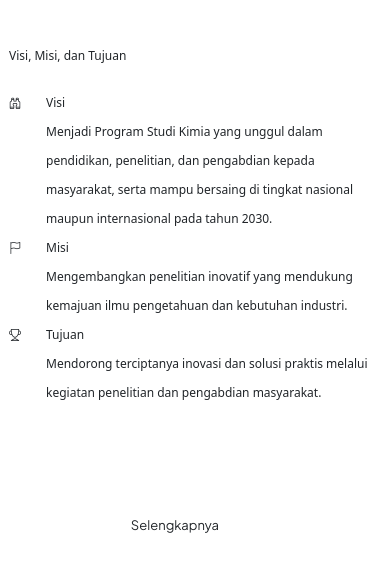
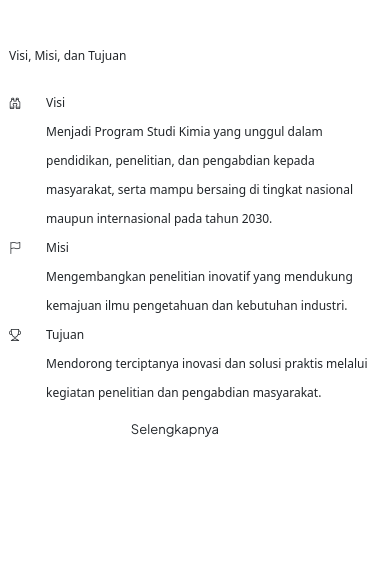
Before and after one commit to Arshi1503/web-prodi-kimia, a Laravel app: page /test in a window 390 px wide. Shown: the part 2705-3289 px from the top of the page. Run offline with Laravel 10, Linux system fonts and the light colour scheme; style sheets or scripts are compiled from the project's sources; some libraries are stand-ins or nearby versions.

Commit message:
solved: masalah responsif

```diff
--- a/resources/views/home.blade.php
+++ b/resources/views/home.blade.php
@@ -180,12 +180,14 @@
                                 </div>
                             </div>
                             <!-- end process step item -->
-                            <a href="#" class="btn btn-large btn-rounded with-rounded btn-base-color btn-round-edge btn-box-shadow tw-mt-32">
-                                Selengkapnya
-                                <span class="bg-orient-blue text-white">
-                                    <i class="feather icon-feather-arrow-right icon-small"></i>
-                                </span>
-                            </a>
+                            <div class="tw-flex lg:tw-justify-start tw-justify-center">
+                                <a href="#" class="btn btn-large btn-rounded with-rounded btn-base-color btn-round-edge btn-box-shadow">
+                                    Selengkapnya
+                                    <span class="bg-orient-blue text-white">
+                                        <i class="feather icon-feather-arrow-right icon-small"></i>
+                                    </span>
+                                </a>
+                            </div>
                         </div>
                     </div>
                     <div class="col-lg-6 text-center md-mb-20px offset-xl-1">
@@ -201,7 +203,7 @@
         {{-- start section --}}
         <section class="pt-0 big-section tw-my-20">
             <div class="container">
-                <div class="row align-items-center" data-anime='{ "el": "childs", "translateY": [50, 0], "opacity": [0,1], "duration": 1200, "delay": 0, "staggervalue": 150, "easing": "easeOutQuad" }'>
+                <div class="tw-flex tw-flex-col-reverse lg:tw-flex-row tw-items-center tw-gap-4" data-anime='{ "el": "childs", "translateY": [50, 0], "opacity": [0,1], "duration": 1200, "delay": 0, "staggervalue": 150, "easing": "easeOutQuad" }'>
                     <div class="col-xl-5 offset-xl-1 col-lg-6 text-center text-lg-start">
                         <h3 class="fw-700 text-dark-gray ls-minus-2px">Kata Sambutan</h3>
                         <div class="tw-space-y-4 tw-text-justify tw-text-base tw-leading-relaxed tw-w-90 lg:tw-w-95 md:tw-w-full">
@@ -225,11 +227,11 @@
                         </a>
                     </div>
                     <div class="col-lg-6 position-relative md-mt-14 sm-mt-17 xs-mt-23">
-                        <div class="w-70 md-w-75 xs-w-90 lg:tw-ml-32 md:tw-ml-56 tw-ml-5" data-animation-delay="50">
+                        <div class="tw-flex tw-justify-center w-100" data-animation-delay="50">
                             {{-- @if ($pimpinanStaff && $pimpinanStaff->foto)
-                                <img src="{{ asset('storage/'. $pimpinanStaff->foto) }}" alt="" class="border-radius-8px tw-w-[100%] md:tw-w-[70%] lg:tw-w-[100%]">
+                                <img src="{{ asset('storage/' . $pimpinanStaff->foto) }}" alt="" class=" border-radius-8px tw-w-[100%] md:tw-w-[60%]">
                             @endif --}}
-                            <img src="{{ asset('images/gambar/foto2.jpg') }}" alt="" class="border-radius-8px tw-w-[100%] md:tw-w-[70%] lg:tw-w-[100%]">
+                            <img src="{{ asset('images/gambar/foto2.jpg') }}" alt="" class="border-radius-8px tw-w-[100%] md:tw-w-[60%]">
                         </div>
                     </div>
                 </div>
```
